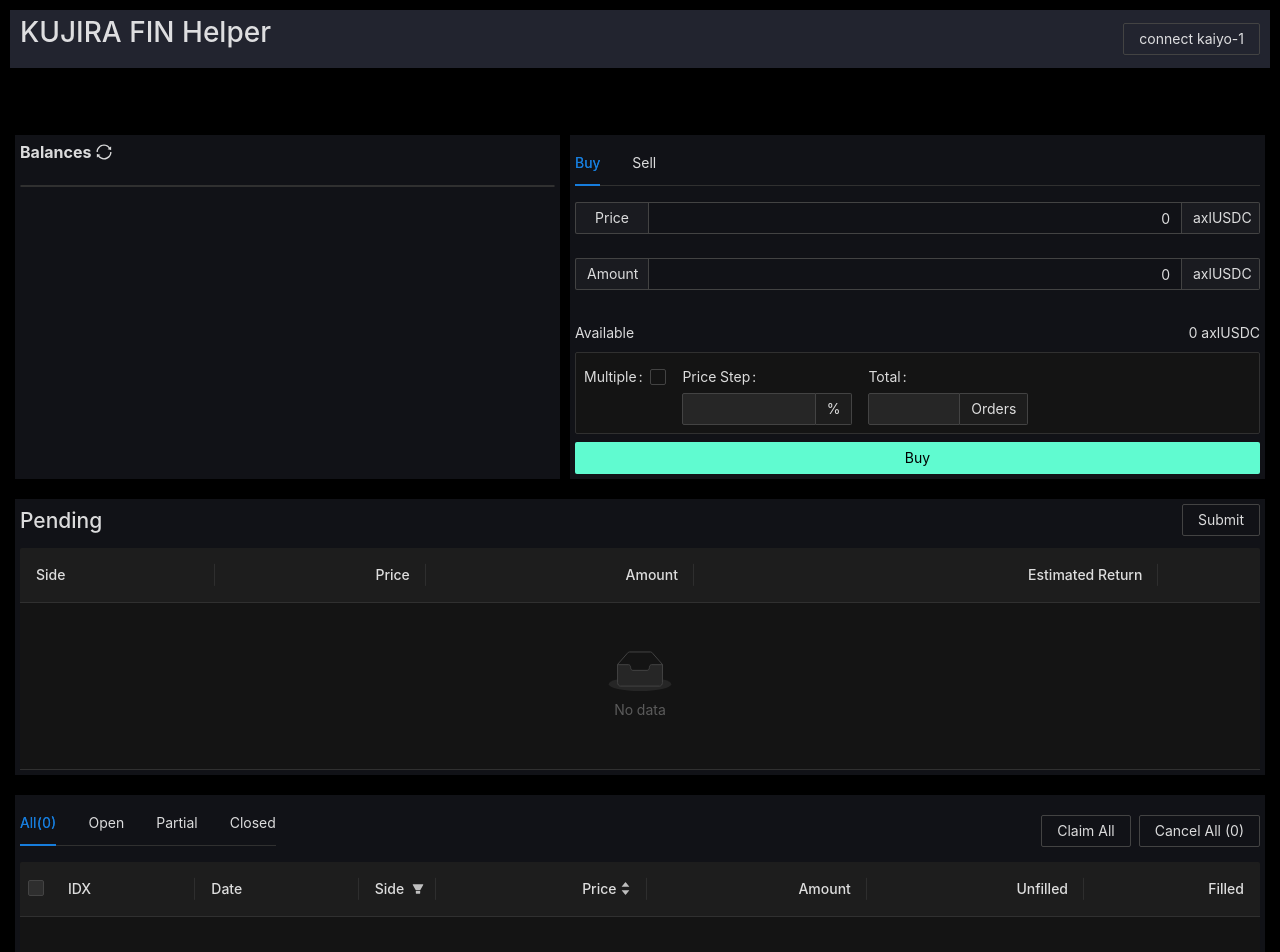
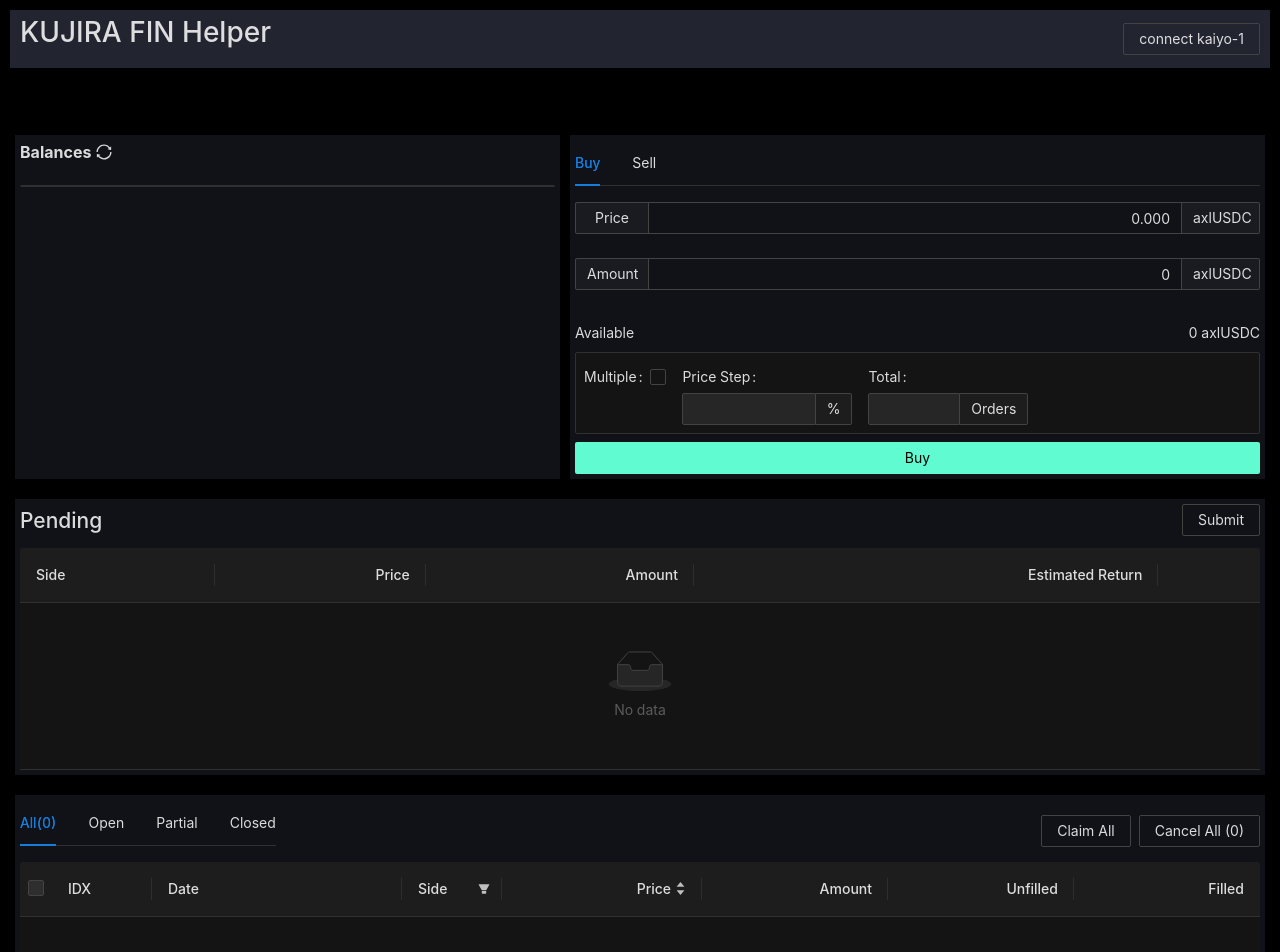
Before and after one commit to 0xphilipp/kujira-fin-helper, a React (Create React App) app: page / in a window 1280 px wide. Shown: the top 952 px of the page. Built offline with nearby package versions, Linux system fonts and the light colour scheme.

Commit message:
fix: Orders remove pagination, OrderRequest apply step.

```diff
--- a/src/components/content/OrderRequest.tsx
+++ b/src/components/content/OrderRequest.tsx
@@ -106,6 +106,7 @@
                                 addonAfter={<div style={{width: 55}}>{quoteSymbol}</div>}
                                 controls={false}
                                 onChange={() => changeSimulationState({})}
+                                step={10 ** (-1 * (contract?.price_precision.decimal_places || 3))}
                             />
                         </Form.Item>
                         <Form.Item name={'amount'} initialValue={0}
--- a/src/components/content/Orders.tsx
+++ b/src/components/content/Orders.tsx
@@ -86,15 +86,14 @@
                     onChange: (_, keys) => setSelectedOrders(keys),
                     selectedRowKeys: selectedOrders.map(o => o.idx) || []
                 }}
-                pagination={{
-                    position: ['bottomCenter']
-                }}
+                scroll={{y: 500 }}
+                pagination={false}
                 columns={[
-                    {title: 'IDX', render(o: Order) { return o.idx}},
-                    {title: 'Date', render(o: Order) { return toDateString(o.created_at)}},
+                    {title: 'IDX', render(o: Order) { return o.idx}, width: 100},
+                    {title: 'Date', render(o: Order) { return toDateString(o.created_at)}, width: 250},
                     {
                         title: 'Side',
-                        width: 50,
+                        width: 100,
                         render(o: Order) { return o.side},
                         filters: [
                             {text: 'Sell', value: 'Sell'},
@@ -104,6 +103,7 @@
                     },
                     {
                         title: 'Price',
+                        width: 200,
                         align: 'right',
                         render(o: Order) {
                             return <OrderPrice contract={contract} order={o} />
```
